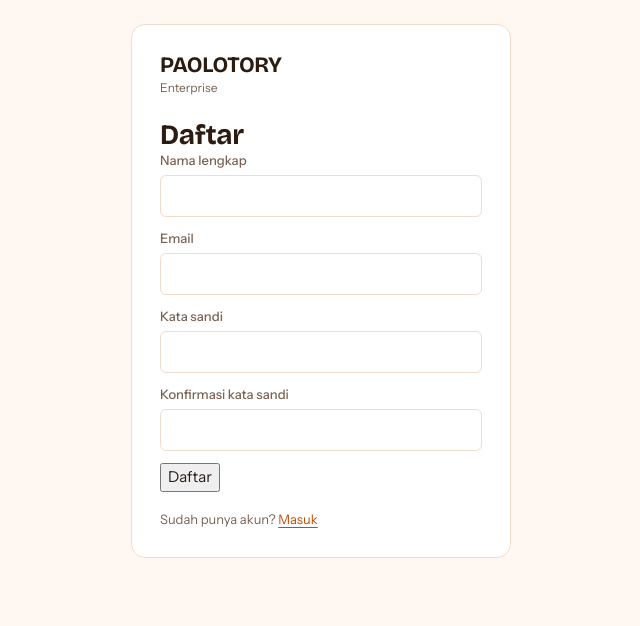
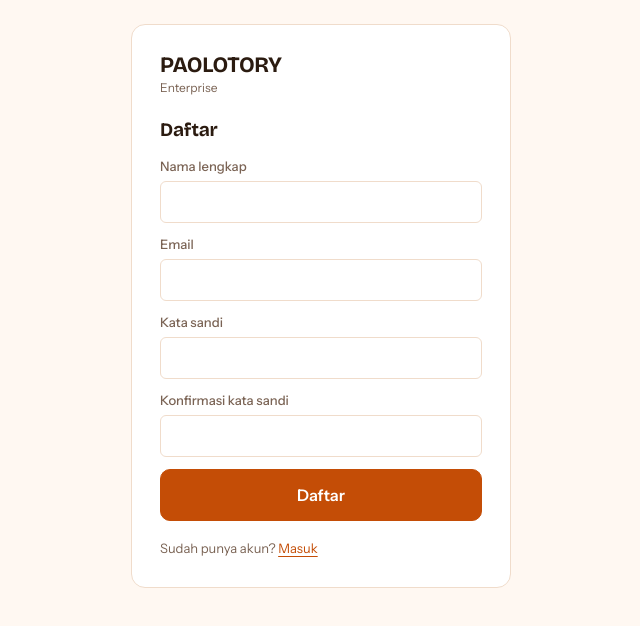
Before and after one commit to saskyaeka/TimSezzz, a React (Vite) app in the folder client/: page /register in a window 1280 px wide. Shown: the top 626 px of the page, without its empty margins (319-959 px from the left). Built offline with nearby package versions, Linux system fonts and the light colour scheme.

Commit message:
fix(client): samakan css login dengan PrimaryButton (btn-auth) dan batasi h1

```diff
--- a/client/src/styles/auth.css
+++ b/client/src/styles/auth.css
@@ -1,50 +1,209 @@
-:root{
-  --bg:#fff8f2;--surface:#ffffff;--ink:#2b1b10;--muted:#7a6354;--line:#f0dccb;
-  --brand:#c44d06;--brand-ink:#ffffff;--accent:#f26b1d;--steam:#ffebda;
-  --bad:#a8321f;--badbg:#f8e0db;--good:#1d6b58;--goodbg:#dcefe6;
-  box-sizing:border-box;padding-top:env(safe-area-inset-top,0px);padding-bottom:env(safe-area-inset-bottom,0px);
+:root {
+  --bg: #fff8f2;
+  --surface: #ffffff;
+  --ink: #2b1b10;
+  --muted: #7a6354;
+  --line: #f0dccb;
+  --brand: #c44d06;
+  --brand-ink: #ffffff;
+  --accent: #f26b1d;
+  --steam: #ffebda;
+  --bad: #a8321f;
+  --badbg: #f8e0db;
+  --good: #1d6b58;
+  --goodbg: #dcefe6;
+  box-sizing: border-box;
+  padding-top: env(safe-area-inset-top, 0px);
+  padding-bottom: env(safe-area-inset-bottom, 0px);
 }
-@media (prefers-color-scheme:dark){
-  :root:not([data-theme="light"]){
-    --bg:#1a120c;--surface:#251a12;--ink:#fbeee3;--muted:#c4a692;--line:#3e2c1f;
-    --brand:#ff8a3d;--brand-ink:#2a1200;--accent:#ff8a3d;--steam:#3a2316;
-    --bad:#f08a78;--badbg:#3c1f1a;--good:#58c7a5;--goodbg:#173a32;
+@media (prefers-color-scheme: dark) {
+  :root:not([data-theme='light']) {
+    --bg: #1a120c;
+    --surface: #251a12;
+    --ink: #fbeee3;
+    --muted: #c4a692;
+    --line: #3e2c1f;
+    --brand: #ff8a3d;
+    --brand-ink: #2a1200;
+    --accent: #ff8a3d;
+    --steam: #3a2316;
+    --bad: #f08a78;
+    --badbg: #3c1f1a;
+    --good: #58c7a5;
+    --goodbg: #173a32;
   }
 }
-:root[data-theme="dark"]{
-  --bg:#1a120c;--surface:#251a12;--ink:#fbeee3;--muted:#c4a692;--line:#3e2c1f;
-  --brand:#ff8a3d;--brand-ink:#2a1200;--accent:#ff8a3d;--steam:#3a2316;
-  --bad:#f08a78;--badbg:#3c1f1a;--good:#58c7a5;--goodbg:#173a32;
+:root[data-theme='dark'] {
+  --bg: #1a120c;
+  --surface: #251a12;
+  --ink: #fbeee3;
+  --muted: #c4a692;
+  --line: #3e2c1f;
+  --brand: #ff8a3d;
+  --brand-ink: #2a1200;
+  --accent: #ff8a3d;
+  --steam: #3a2316;
+  --bad: #f08a78;
+  --badbg: #3c1f1a;
+  --good: #58c7a5;
+  --goodbg: #173a32;
 }
-*{box-sizing:border-box}
-html,body{height:100%}
-body{margin:0;background:var(--bg);color:var(--ink);font:15px/1.5 "Instrument Sans",system-ui,-apple-system,"Segoe UI",sans-serif;-webkit-font-smoothing:antialiased}
-h1{font-family:"Bricolage Grotesque","Instrument Sans",system-ui,sans-serif;font-size:19px;font-weight:700;margin:0 0 16px;letter-spacing:-.01em;line-height:1.15}
-button,input{font:inherit;color:inherit}
-:focus-visible{outline:2px solid var(--brand);outline-offset:2px}
+* {
+  box-sizing: border-box;
+}
+html,
+body {
+  height: 100%;
+}
+body {
+  margin: 0;
+  background: var(--bg);
+  color: var(--ink);
+  font:
+    15px/1.5 'Instrument Sans',
+    system-ui,
+    -apple-system,
+    'Segoe UI',
+    sans-serif;
+  -webkit-font-smoothing: antialiased;
+}
+.box h1 {
+  font-family: 'Bricolage Grotesque', 'Instrument Sans', system-ui, sans-serif;
+  font-size: 19px;
+  font-weight: 700;
+  margin: 0 0 16px;
+  letter-spacing: -0.01em;
+  line-height: 1.15;
+}
+button,
+input {
+  font: inherit;
+  color: inherit;
+}
+:focus-visible {
+  outline: 2px solid var(--brand);
+  outline-offset: 2px;
+}
 
-.auth{min-height:100%;display:grid;place-items:center;padding:24px}
-.box{width:100%;max-width:380px;background:var(--surface);border:1px solid var(--line);border-radius:14px;padding:28px}
-.brand{display:flex;align-items:center;gap:10px;margin-bottom:22px;color:var(--ink)}
-.brand b{display:block;font-family:"Bricolage Grotesque",sans-serif;font-size:22px;letter-spacing:-.02em;line-height:1.1}
-.brand small{display:block;color:var(--muted);font-size:12px;margin-top:2px}
+.auth {
+  min-height: 100%;
+  display: grid;
+  place-items: center;
+  padding: 24px;
+}
+.box {
+  width: 100%;
+  max-width: 380px;
+  background: var(--surface);
+  border: 1px solid var(--line);
+  border-radius: 14px;
+  padding: 28px;
+}
+.brand {
+  display: flex;
+  align-items: center;
+  gap: 10px;
+  margin-bottom: 22px;
+  color: var(--ink);
+}
+.brand b {
+  display: block;
+  font-family: 'Bricolage Grotesque', sans-serif;
+  font-size: 22px;
+  letter-spacing: -0.02em;
+  line-height: 1.1;
+}
+.brand small {
+  display: block;
+  color: var(--muted);
+  font-size: 12px;
+  margin-top: 2px;
+}
 
-.field{margin-bottom:12px}
-label{display:block;font-size:13px;font-weight:500;margin-bottom:4px}
-input{width:100%;padding:10px 12px;border:1px solid var(--line);border-radius:6px;background:var(--surface)}
-input:focus{border-color:var(--brand)}
+.field {
+  margin-bottom: 12px;
+}
+label {
+  display: block;
+  font-size: 13px;
+  font-weight: 500;
+  margin-bottom: 4px;
+}
+input {
+  width: 100%;
+  padding: 10px 12px;
+  border: 1px solid var(--line);
+  border-radius: 6px;
+  background: var(--surface);
+}
+input:focus {
+  border-color: var(--brand);
+}
 
-.msg{padding:10px 12px;border-radius:8px;font-size:14px;margin-bottom:12px}
-.msg.bad{background:var(--badbg);color:var(--bad)}
-.msg.good{background:var(--goodbg);color:var(--good)}
+.msg {
+  padding: 10px 12px;
+  border-radius: 8px;
+  font-size: 14px;
+  margin-bottom: 12px;
+}
+.msg.bad {
+  background: var(--badbg);
+  color: var(--bad);
+}
+.msg.good {
+  background: var(--goodbg);
+  color: var(--good);
+}
 
-.btn{width:100%;cursor:pointer;border:1px solid var(--brand);background:var(--brand);color:var(--brand-ink);padding:13px 18px;border-radius:10px;font-weight:600;font-size:16px}
-.btn:hover{filter:brightness(1.08)}
-.btn:disabled{opacity:.6;cursor:wait}
+.btn-auth {
+  width: 100%;
+  cursor: pointer;
+  border: 1px solid var(--brand);
+  background: var(--brand);
+  color: var(--brand-ink);
+  padding: 13px 18px;
+  border-radius: 10px;
+  font-weight: 600;
+  font-size: 16px;
+}
+.btn-auth:hover {
+  filter: brightness(1.08);
+}
+.btn-auth:disabled {
+  opacity: 0.6;
+  cursor: wait;
+}
 
-.foot{display:flex;justify-content:space-between;align-items:center;gap:12px;margin-top:18px;flex-wrap:wrap;font-size:13px;color:var(--muted)}
-.link{all:unset;cursor:pointer;color:var(--brand);font-size:13px;text-decoration:underline;text-underline-offset:3px}
-.link:focus-visible{outline:2px solid var(--brand);outline-offset:2px}
-[hidden]{display:none!important}
-.field-error{color:var(--bad);font-size:12px;margin-top:4px}
-input[aria-invalid="true"]{border-color:var(--bad)}
+.foot {
+  display: flex;
+  justify-content: space-between;
+  align-items: center;
+  gap: 12px;
+  margin-top: 18px;
+  flex-wrap: wrap;
+  font-size: 13px;
+  color: var(--muted);
+}
+.link {
+  all: unset;
+  cursor: pointer;
+  color: var(--brand);
+  font-size: 13px;
+  text-decoration: underline;
+  text-underline-offset: 3px;
+}
+.link:focus-visible {
+  outline: 2px solid var(--brand);
+  outline-offset: 2px;
+}
+[hidden] {
+  display: none !important;
+}
+.field-error {
+  color: var(--bad);
+  font-size: 12px;
+  margin-top: 4px;
+}
+input[aria-invalid='true'] {
+  border-color: var(--bad);
+}
```
